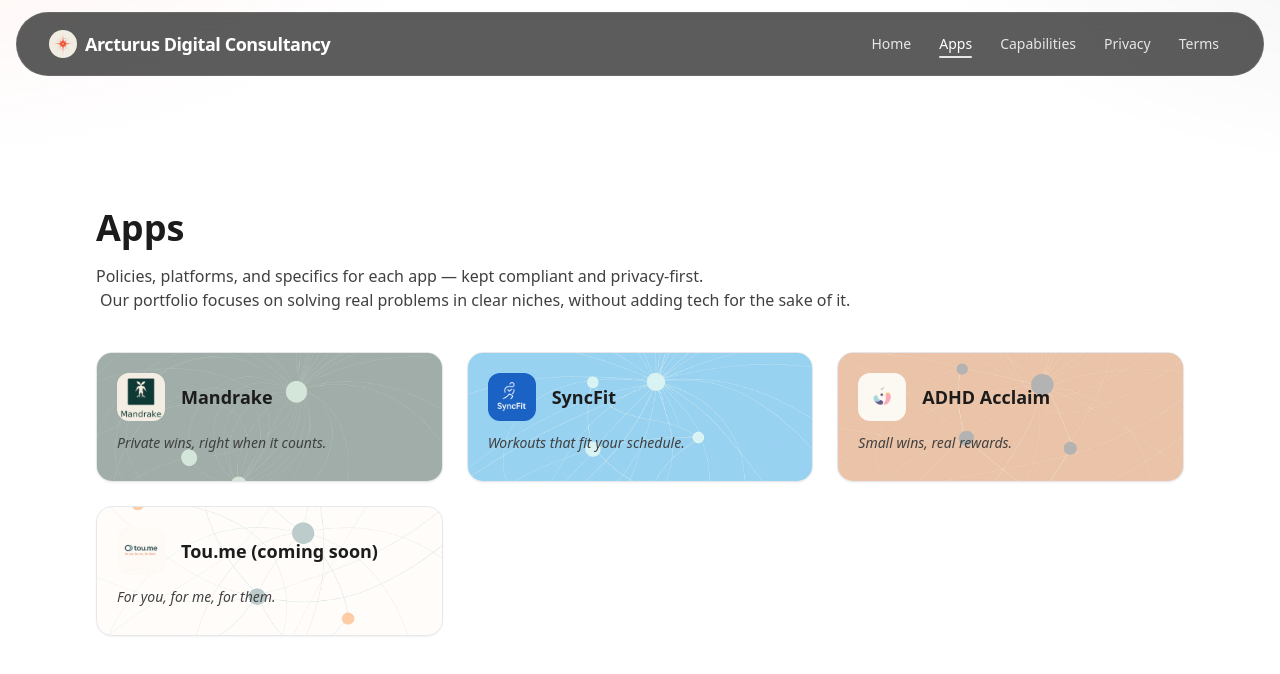
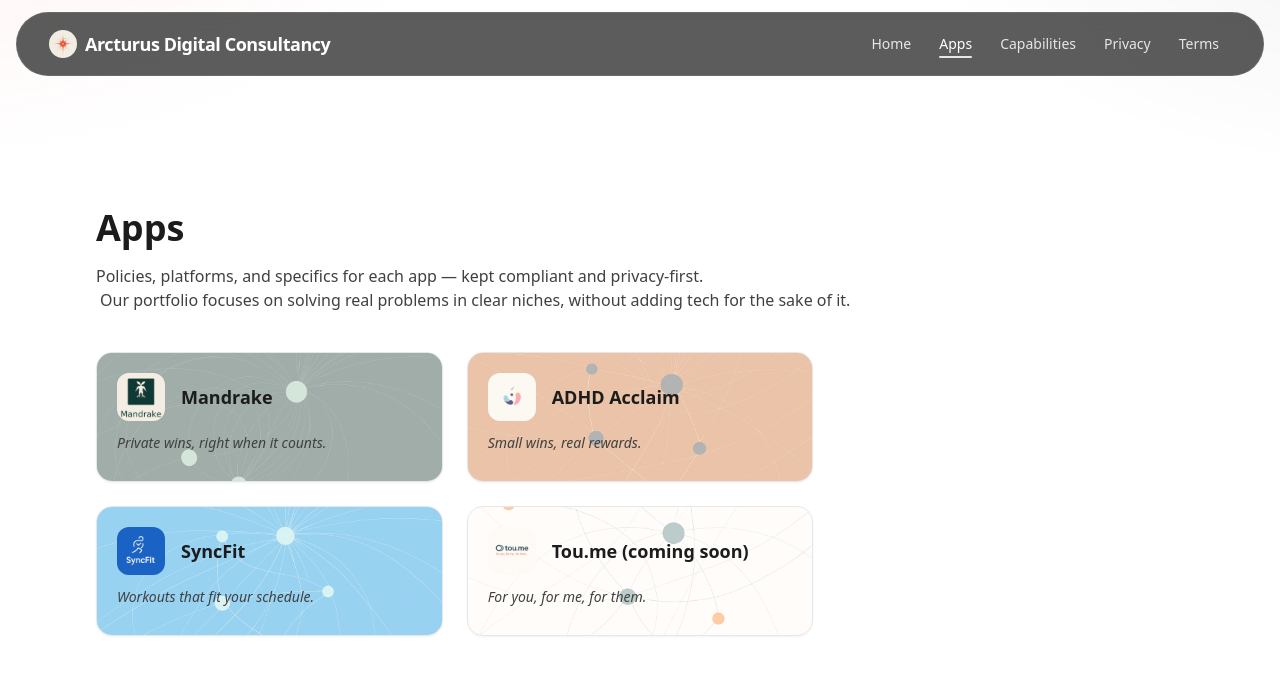
Before and after one commit to repinfaust/arcturusdc.github.io, a Next.js app: page /apps in a window 1280 px wide. Shown: the top 674 px of the page. Built offline with nearby package versions, Linux system fonts and the light colour scheme.

Commit message:
Update AppsClient.js

```diff
--- a/src/app/apps/AppsClient.js
+++ b/src/app/apps/AppsClient.js
@@ -32,7 +32,11 @@ function useMeasuredMaxHeight(deps = []) {
 
 function AppCard({ app }) {
   const [expanded, setExpanded] = useState(false);
-  const { ref: expandRef, maxH } = useMeasuredMaxHeight([expanded, app.summary, app.desc]);
+  const { ref: expandRef, maxH } = useMeasuredMaxHeight([
+    expanded,
+    app.summary,
+    app.desc,
+  ]);
 
   const href = app.link || `/apps/${app.id}`;
   const strap = app.strap || app.desc || "";
@@ -53,7 +57,7 @@ function AppCard({ app }) {
       tabIndex={0}
       onClick={toggle}
       onKeyDown={onKeyDown}
-      className="group relative rounded-2xl border bg-white p-5 shadow-sm hover:shadow-md transition overflow-hidden focus:outline-none focus-visible:ring-2 focus-visible:ring-neutral-800"
+      className="block group relative rounded-2xl border bg-white p-5 shadow-sm hover:shadow-md transition overflow-hidden focus:outline-none focus-visible:ring-2 focus-visible:ring-neutral-800"
       aria-expanded={expanded}
       aria-controls={`summary-${app.id}`}
     >
@@ -101,7 +105,9 @@ function AppCard({ app }) {
         </div>
 
         {/* Strap / tagline (always visible) */}
-        {strap && <p className="text-sm text-neutral-700 italic mb-2">{strap}</p>}
+        {strap && (
+          <p className="text-sm text-neutral-700 italic mb-2">{strap}</p>
+        )}
 
         {/* Expandable summary */}
         <div
@@ -127,9 +133,12 @@ function AppCard({ app }) {
 
 export default function AppsClient({ apps }) {
   return (
-    <div className="mt-8 grid gap-6 sm:grid-cols-2 lg:grid-cols-3">
+    // ⬇️ Use multi-columns instead of grid
+    <div className="mt-8 columns-1 sm:columns-2 lg:columns-3 gap-6 [column-fill:_balance]">
       {apps.map((app) => (
-        <AppCard key={app.id} app={app} />
+        <div key={app.id} className="mb-6 break-inside-avoid">
+          <AppCard app={app} />
+        </div>
       ))}
     </div>
   );
```
